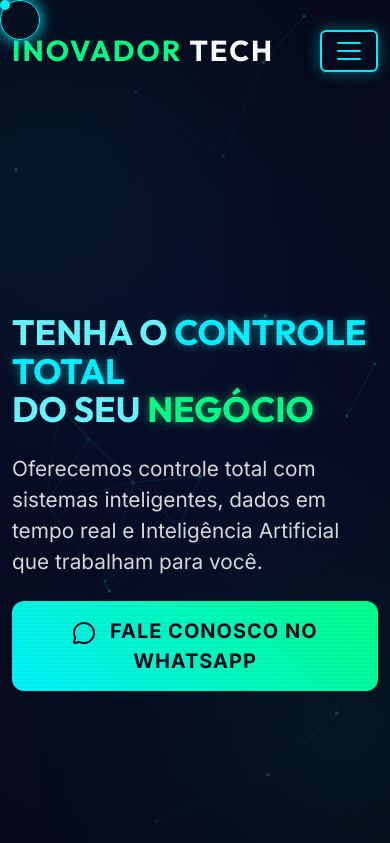
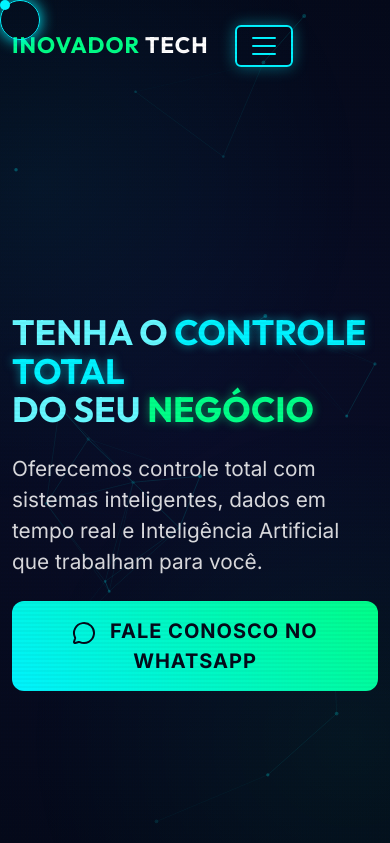
Before and after one commit to ninho10/inovador-tech, a Flask app: page / in a window 390 px wide. Shown: the top 843 px of the page. Run offline with Flask 3, Linux system fonts and the light colour scheme; some libraries are stand-ins or nearby versions.

Commit message:
fix(ui): adjust navbar brand font size and toggler position for mobile

```diff
--- a/static/css/style.css
+++ b/static/css/style.css
@@ -67,6 +67,7 @@ h1, h2, h3, h4, .navbar-brand {
     border: 2px solid var(--neon-cyan);
     box-shadow: 0 0 15px rgba(0, 243, 255, 0.4);
     transition: 0.3s;
+    margin-left: 10px; /* Alinhado mais perto do logo / Closer to logo */
 }
 
 .navbar-toggler:focus {
@@ -80,8 +81,14 @@ h1, h2, h3, h4, .navbar-brand {
 
 /* Mobile Menu Expanded - Fundo sobre tudo / Expanded background */
 @media (max-width: 991.98px) {
+    #mainNav .container {
+        display: flex;
+        justify-content: flex-start !important; /* Alinhamento à esquerda / Left alignment */
+        align-items: center;
+    }
+
     .navbar-collapse {
-        background: rgba(2, 6, 17, 0.98);
+        margin-top: 15px;
         backdrop-filter: blur(25px);
         margin-top: 15px;
         padding: 25px;
@@ -404,6 +411,10 @@ h1, h2, h3, h4, .navbar-brand {
     .hero-title {
         font-size: 2.8rem;
     }
+    .navbar-brand {
+        font-size: 1.4rem; /* Reduzido para caber bem no mobile / Reduced for mobile */
+        letter-spacing: 1px;
+    }
 }
 
 @media (max-width: 576px) {
```
